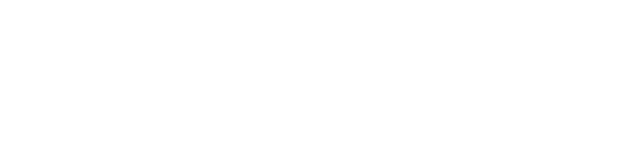
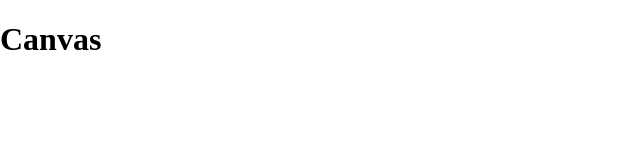
Before and after one commit to siddhant2002/Canvas, a plain HTML site: page index.html in a window 1280 px wide. Shown: the whole page, without its empty margins (0-640 px from the left). Drawn offline with Linux system fonts and the light colour scheme.

Commit message:
Files added

```diff
--- a/index.html
+++ b/index.html
@@ -13,6 +13,7 @@
     </style>
 </head>
 <body>
+    <h1>Canvas</h1>
     <canvas id="draw" width="800" height="800"></canvas>
 </body>
 <script src="alpha.js"></script>
```
